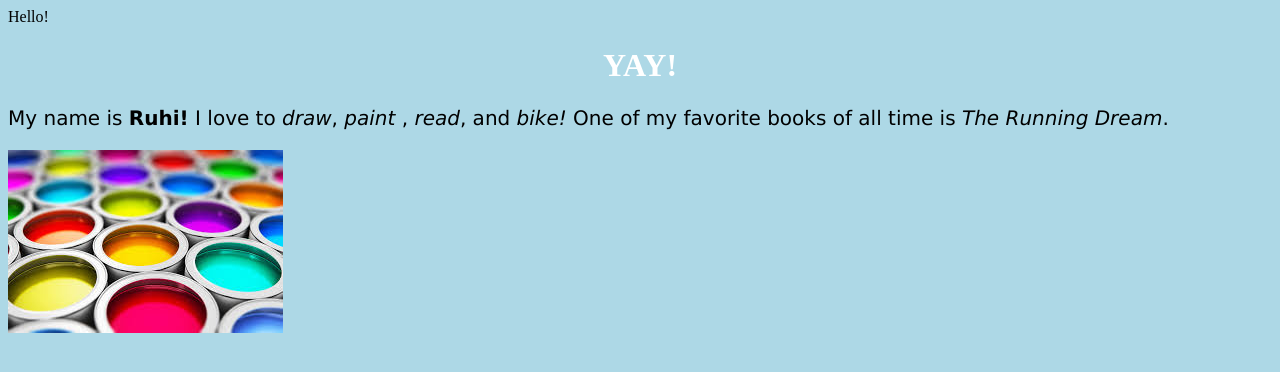
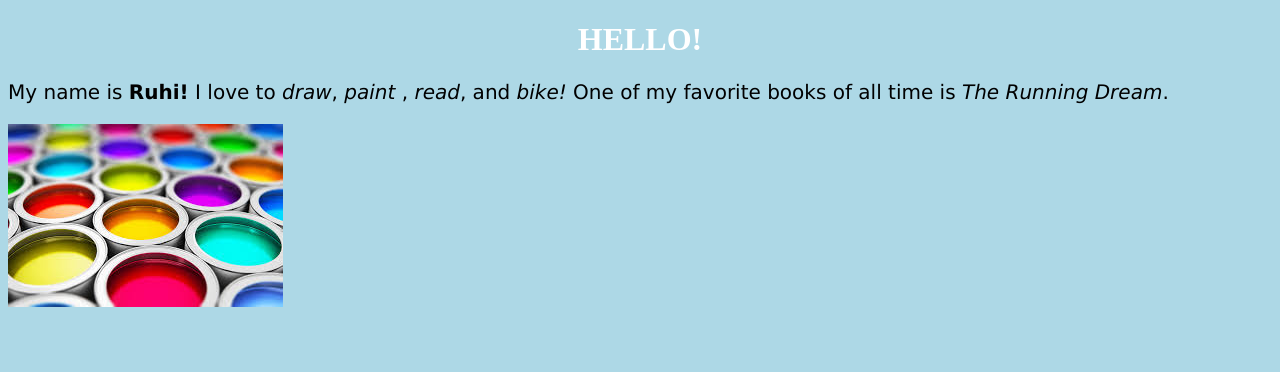
Before and after one commit to Rukelk/github.io, a plain HTML site: page index.html in a window 1280 px wide. Drawn offline with Linux system fonts and the light colour scheme.

Commit message:
Update index.html

```diff
--- a/index.html
+++ b/index.html
@@ -1,15 +1,16 @@
 <!DOCTYPE html>
 <html>
 <head>
-    Hello!
-<link rel="stylesheet" href="styles.css">
+    <link rel="stylesheet" href="styles.css">
 </head>
 <body>
-
-<h1>YAY!</h1>
-<p>My name is <b>Ruhi!</b> I love to <i>draw</i>, <i>paint</i> , <i>read</i>, and <i>bike!</i>
-    One of my favorite books of all time is <i>The Running Dream</i>.</p>
-
+    <div>
+        <h1>HELLO!</h1>
+    </div>
+    <div>
+            <p>My name is <b>Ruhi!</b> I love to <i>draw</i>, <i>paint</i> , <i>read</i>, and <i>bike!</i>
+                 One of my favorite books of all time is <i>The Running Dream</i>.</p>
+    </div>
   <img src="paint.jpeg" alt="error">
 
 </body>
```
